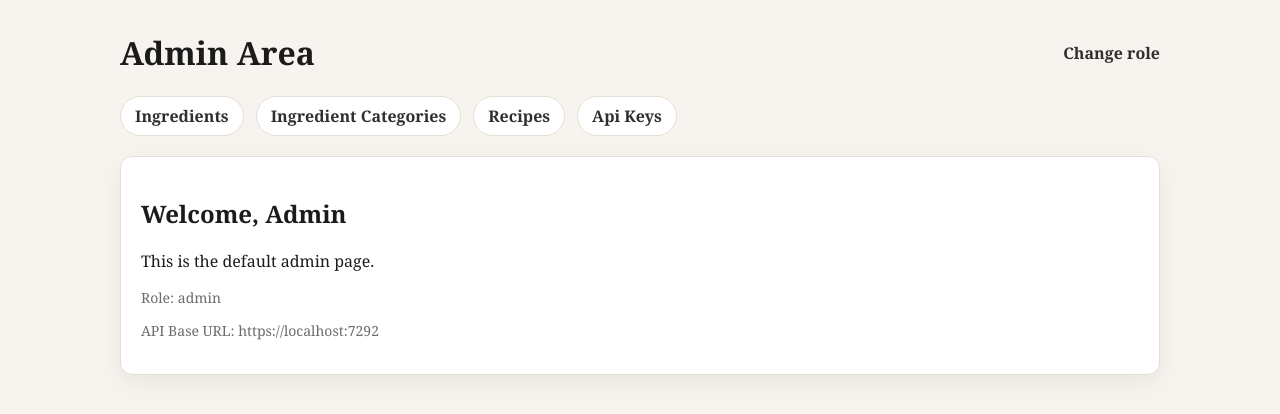
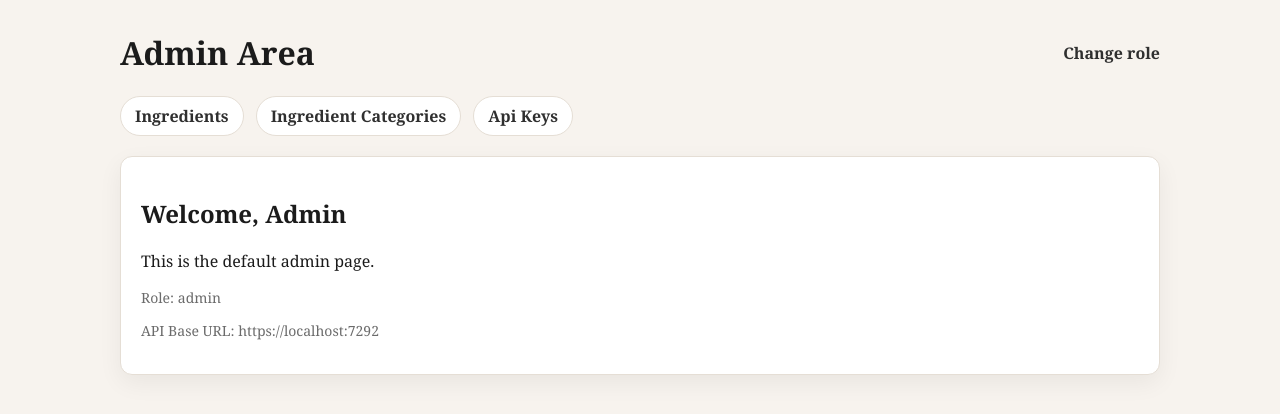
Before and after one commit to holubeu/AI.Recipe.Generator, a React (Vite) app in the folder frontend/: page / in a window 1280 px wide. Both pictures are taken after a click on the button "Admin". Shown: the top 414 px of the page. Built offline with nearby package versions, Linux system fonts and the light colour scheme.

Commit message:
Remove RecipesPage for Admin layout

```diff
--- a/frontend/src/App.tsx
+++ b/frontend/src/App.tsx
@@ -7,7 +7,6 @@ import ApiKeysPage from "./pages/ApiKeysPage";
 import GenerateRecipePage from "./pages/GenerateRecipePage";
 import IngredientCategoriesPage from "./pages/IngredientCategoriesPage";
 import IngredientsPage from "./pages/IngredientsPage";
-import RecipesPage from "./pages/RecipesPage";
 import SavedRecipesPage from "./pages/SavedRecipesPage";
 import StartPage from "./pages/StartPage";
 import { getRole, setRole, type UserRole } from "./lib/roleStorage";
@@ -40,7 +39,6 @@ export default function App() {
         <Route index element={<AdminHome />} />
         <Route path="ingredients" element={<IngredientsPage />} />
         <Route path="ingredient-categories" element={<IngredientCategoriesPage />} />
-        <Route path="recipes" element={<RecipesPage />} />
         <Route path="api-keys" element={<ApiKeysPage />} />
       </Route>
 
--- a/frontend/src/layouts/AdminLayout.tsx
+++ b/frontend/src/layouts/AdminLayout.tsx
@@ -4,7 +4,6 @@ import NavigationMenu from "../components/NavigationMenu";
 const adminMenuItems = [
   { label: "Ingredients", to: "/admin/ingredients" },
   { label: "Ingredient Categories", to: "/admin/ingredient-categories" },
-  { label: "Recipes", to: "/admin/recipes" },
   { label: "Api Keys", to: "/admin/api-keys" },
 ];
 
```
